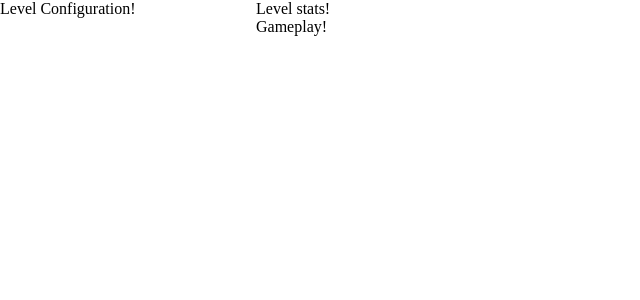
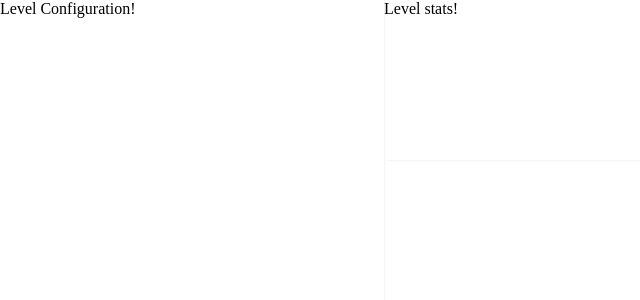
Before and after one commit to alex-development-117/the-typist, a React (Create React App) app in the folder the-typist/: page /play in a window 1280 px wide. Shown: the top 300 px of the page, without its empty margins (0-640 px from the left). Built offline with nearby package versions, Linux system fonts and the light colour scheme.

Commit message:
Router features

```diff
--- a/the-typist/package.json
+++ b/the-typist/package.json
@@ -10,9 +10,12 @@
     "@types/node": "^12.20.17",
     "@types/react": "^17.0.15",
     "@types/react-dom": "^17.0.9",
+    "i": "^0.3.6",
     "node-scss": "^7.0.3",
+    "npm": "^7.20.2",
     "react": "^17.0.2",
     "react-dom": "^17.0.2",
+    "react-router-dom": "^5.2.0",
     "react-scripts": "4.0.3",
     "sass": "^1.36.0",
     "scss": "^0.2.4",
@@ -42,5 +45,8 @@
       "last 1 firefox version",
       "last 1 safari version"
     ]
+  },
+  "devDependencies": {
+    "@types/react-router-dom": "^5.1.8"
   }
 }
--- a/the-typist/src/components/App.tsx
+++ b/the-typist/src/components/App.tsx
@@ -1,17 +1,23 @@
 import React, { useState, useEffect } from "react";
+import { Switch, Route, useHistory} from "react-router-dom";
+
 import Game from "./Game/Game";
+import UserLogin from "./User/UserLogin";
 import "./App.scss";
 
 const App = () => {
-  const [page, setPage] = useState("GAME");
+  const history = useHistory();
 
-  useEffect(() => {}, []);
+  useEffect(() => {
+    history.push('/play')
+  }, []);
 
-  if (page === "GAME") {
-    return <Game/>;
- }
-
-  return <div>Error 404</div>;
+  return (
+    <Switch>
+      <Route exact path="/play" component={() => <Game  title={"Hi"}/>}></Route>
+      <Route exact path="/login" component={UserLogin}></Route>
+    </Switch>
+  );
 };
 
 export default App;
--- a/the-typist/src/components/Game/Game.scss
+++ b/the-typist/src/components/Game/Game.scss
@@ -10,20 +10,29 @@ body{
     height: 100vh;
     display: flex;
     .level-configuration{
-        width: 20%;
+        width: 30%;
         height: 100%;
+        box-shadow: 0px 0px 3px 0px rgb(0, 0, 0, 0.1);
     }
     .right-side{
-        min-width: 80%;
-        width: 80%;
+        min-width: 70%;
+        width: 70%;
+        max-width: 70%;
         height: 100%;
         .level-stats{
             height: 20%;
             width: 100%;
+            max-width: 100%;
+            box-shadow: 3px 0px 3px 0px rgb(0, 0, 0, 0.1);
         }
         .gameplay{
             height: 80%;
             width: 100%;
+            max-width: 100%;
+            white-space: pre-wrap;
+            display: flex;
+            justify-content: center;
+            align-items: center;
         }
     }
 }
--- a/the-typist/src/components/Game/Game.tsx
+++ b/the-typist/src/components/Game/Game.tsx
@@ -1,17 +1,19 @@
-import React from "react";
+import React, {useEffect} from "react";
 import LevelConfiguration from "./LevelConfiguration";
 import Gameplay from './Gameplay';
 import LevelStats from './LevelStats';
 import './Game.scss'
 
-const Game = () => {
+const Game = (props:any) => {
 
+    useEffect(() => {
 
+    }, []);
 
     return (
-        <div className="game-layout">
+        <div id="game-layout" className="game-layout">
             <LevelConfiguration/>
-            <div>
+            <div className="right-side">
                 <LevelStats/>
                 <Gameplay/>
             </div>
--- a/the-typist/src/components/Game/Gameplay.tsx
+++ b/the-typist/src/components/Game/Gameplay.tsx
@@ -1,12 +1,43 @@
-import React from "react";
+import React, { useEffect, useState } from "react";
 
 const Gameplay = () => {
+  const [write, setWrite] = useState("");
+
+  const keyDownCallback = (e: KeyboardEvent) => {
+    console.log(e);
+    if (e.key.length === 1) {
+      setWrite((w) => w + e.key);
+    }
+    if (e.key === "Backspace") {
+      setWrite((w) => w.slice(0, w.length - 1));
+    }
+    if (e.key === "Enter") {
+      setWrite((w) => w + "\n");
+    }
+    if (e.key === "Tab") {
+        setWrite((w) => w + '\t');
+      e.preventDefault();
+    }
+    console.log(write);
+
+  };
+
+  useEffect(() => {
+    document.addEventListener("keydown", (e) => keyDownCallback(e));
+  }, []);
 
 
+  useEffect(() => {
+    return () => {
+      console.log("Destruyendo");
+    };
+  }, []);
 
-    return (
-        <div className="gameplay">Gameplay!</div>
-    );
-}
+  return (
+    <div id="gameplay" className="gameplay">
+      {write}
+    </div>
+  );
+};
 
 export default Gameplay;
--- /dev/null
+++ b/the-typist/src/components/User/UserLogin.tsx
@@ -0,0 +1,11 @@
+import React from "react";
+
+const UserLogin = (props:any) => {
+
+    return (
+        <div>{props.title}</div>
+    );
+
+}
+
+export default UserLogin;
--- /dev/null
+++ b/the-typist/src/components/User/UserRegister.tsx
@@ -0,0 +1 @@
+import React from "react";
--- a/the-typist/src/index.tsx
+++ b/the-typist/src/index.tsx
@@ -1,5 +1,11 @@
 import React from 'react';
 import ReactDOM from 'react-dom';
 import App from './components/App';
+import {BrowserRouter} from 'react-router-dom'
 
-ReactDOM.render(<App />, document.querySelector('#root'));
+ReactDOM.render(
+    <BrowserRouter>
+        <App />
+    </BrowserRouter>
+    ,document.querySelector('#root')
+);
```
Also changed, not shown: 1 other file (tests, documents, lock files or other folders).
